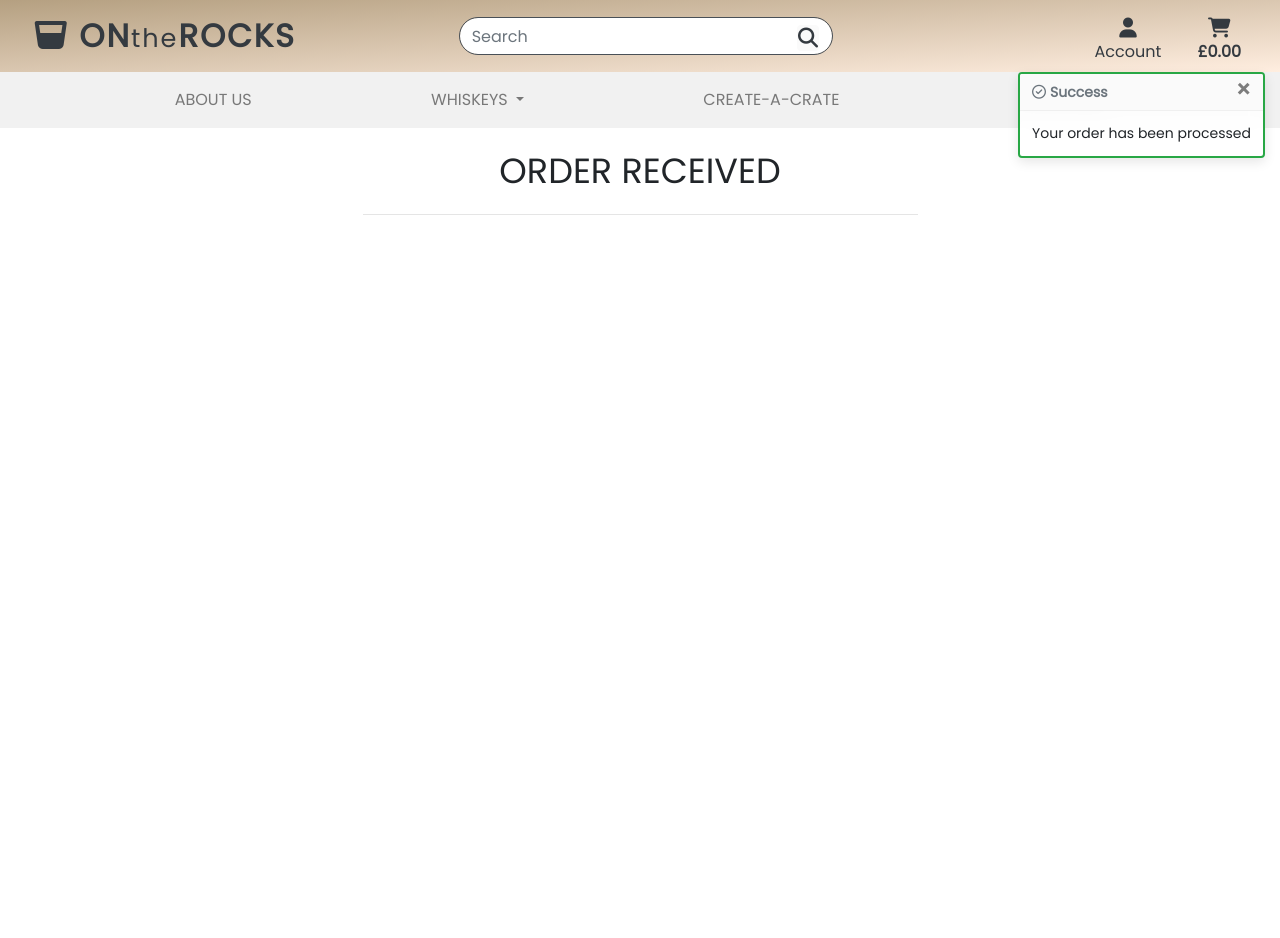
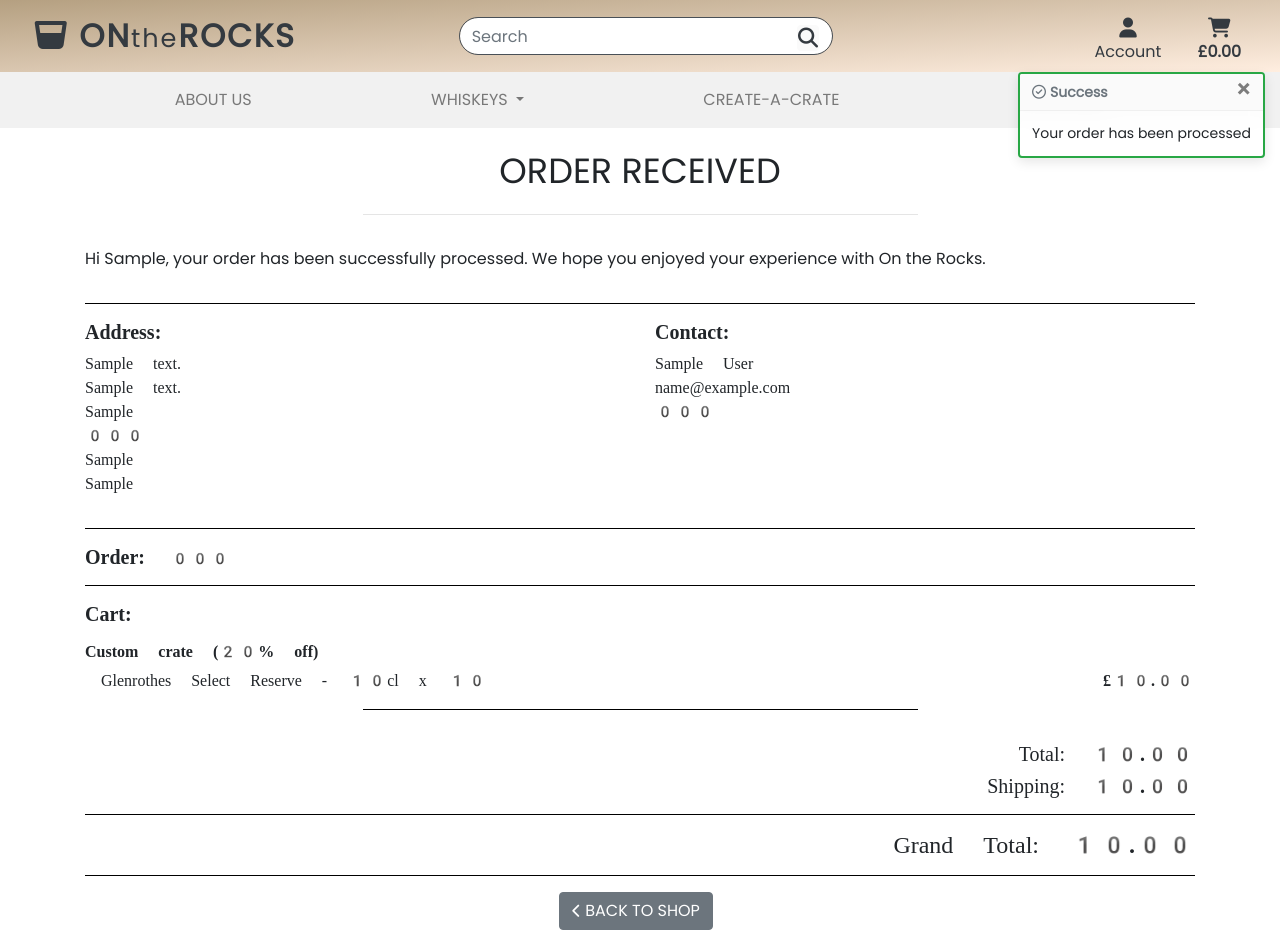
Before and after one commit to Matte-gtr/on_the_rocks, a Django app: page /checkout/successful_checkout/000 in a window 1280 px wide. Before the commit the page ends 215 px from the top, so only its background shows below. Run offline with Django 3.2, Linux system fonts and the light colour scheme; data comes from the database, SQL or seed files in the repository; tables that the repository leaves empty hold one stand-in row (values such as "Sample post"); some libraries are stand-ins or nearby versions.

Commit message:
add functionality and css to successful checkout for crate display

```diff
--- a/checkout/templates/checkout/successful_checkout.html
+++ b/checkout/templates/checkout/successful_checkout.html
@@ -15,3 +15,89 @@
         </div>
     </div>
 {% endblock %}
+
+{% block content %}
+    <div class="container">
+        <div class="row">
+            <div class="col">
+                <p class="mt-3">Hi {{ order.first_name }}, your order has been successfully processed. We hope you enjoyed your experience with On the Rocks.</p>
+            </div>
+        </div>
+        <hr class="border-black">
+        <div class="confirmation-page">
+            <div class="row">
+                <div class="col-12 col-md-6">
+                    <h5><strong>Address:</strong></h5>
+                    <p class="mb-0">{{ order.street_address1 }}</p>
+                    {% if order.street_address2 %}
+                        <p class="mb-0">{{ order.street_address2 }}</p>
+                    {% endif %}
+                    <p class="mb-0">{{ order.town_or_city }}</p>
+                    {% if order.postcode %}
+                        <p class="mb-0">{{ order.postcode }}</p>
+                    {% endif %}
+                    {% if order.county %}
+                        <p class="mb-0">{{ order.county }}</p>
+                    {% endif %}
+                    <p>{{ order.country }}</p>
+                </div>
+                <div class="col-12 col-md-6">
+                    <h5><strong>Contact:</strong></h5>
+                    <p class="mb-0">{{ order.first_name }} {{ order.last_name }}</p>
+                    <p class="mb-0">{{ order.email }}</p>
+                    <p>{{ order.contact_number }}</p>
+                </div>
+            </div>
+            <hr class="border-black">
+            <div class="row">
+                <div class="col-12">
+                    <h5 class="mb-0"><strong>Order: </strong><small>{{ order.order_number }}</small></h5>
+                </div>
+            </div>
+            <hr class="border-black">
+            <div class="row">
+                <div class="col">
+                    <h5 class="pb-2"><strong>Cart:</strong></h5>
+                    {% for item in order.lineitems.all %}
+                        {% if not item.crate_id %}
+                            <div>
+                                <p class="d-flow-root"><strong>{{ item.product.name }}</strong> - {{ item.product.size }}
+                                    <span class="float-right"><strong>£{{ item.lineitem_total }}</strong></span>
+                                    <span class="d-block">Qty: {{ item.quantity }}</span>
+                                </p>
+                            </div>
+                            <hr class="w-50 border-black">
+                        {% endif %}
+                    {% endfor %}
+                    {% for crate in cratelist %}
+                        <div>
+                            <h6><strong>Custom crate (20% off)</strong></h6>
+                            {% for item in order.lineitems.all %}
+                                {% if item.crate_id == crate %}
+                                    <p class="pl-3 mb-0 d-flow-root">{{ item.product.name }} - {{ item.product.size }} x {{ item.quantity }}
+                                        <span class="float-right"><strong>£{{ item.lineitem_total }}</strong></span>
+                                    </p>
+                                {% endif %}
+                            {% endfor %}
+                        </div>
+                        <hr class="w-50 border-black">
+                    {% endfor %}
+                </div>
+            </div>
+            <div class="row">
+                <div class="col">
+                    <h5 class="text-right mt-3">Total: <strong>{{ order.order_cost }}</strong></h5>
+                    <h5 class="text-right">Shipping: <strong>{{ order.shipping_cost }}</strong></h5>
+                    <hr class="border-black">
+                    <h4 class="text-right mb-0">Grand Total: <strong>{{ order.grand_total }}</strong></h4>
+                </div>
+            </div>
+            <hr class="border-black">
+        </div>
+        <div class="row">
+            <div class="col text-center">
+                <a class="btn btn-secondary text-uppercase mr-2 mb-2" href="{% url 'products' %}" role="button"><i class="fas fa-chevron-left fa-sm"></i> Back to Shop</a>
+            </div>
+        </div>
+    </div>
+{% endblock %}
--- a/checkout/views.py
+++ b/checkout/views.py
@@ -1,4 +1,5 @@
-from django.shortcuts import render, redirect, reverse, get_object_or_404, HttpResponse
+from django.shortcuts import render, redirect, reverse, get_object_or_404,\
+    HttpResponse
 from django.contrib import messages
 from django.conf import settings
 from django.views.decorators.http import require_POST
@@ -124,6 +125,13 @@ def successful_checkout(request, order_number):
     """ displays a page after a successful checkout and handles
     the saving the customers order form details """
     order = get_object_or_404(Order, order_number=order_number)
+
+    cratelist = []
+    for item in order.lineitems.all():
+        if item.crate_id:
+            if item.crate_id not in cratelist:
+                cratelist.append(item.crate_id)
+
     save_details = request.session.get('save_details')
     messages.success(request, 'Your order has been processed')
     if 'cart' in request.session:
@@ -133,6 +141,8 @@ def successful_checkout(request, order_number):
     context = {
         'order': order,
         'page_header': 'Order Received',
+        'save_details': save_details,
+        'cratelist': cratelist,
     }
     return render(request, template, context)
 
--- a/static/css/base.css
+++ b/static/css/base.css
@@ -488,6 +488,20 @@ div .fa-xl {
     display: block;
 }
 
+/*---------successful checkout---------*/
+
+.border-black {
+    border-color: black;
+}
+
+.d-flow-root {
+    display: flow-root;
+}
+
+.confirmation-page {
+    font-family: emoji;
+}
+
 /*---------stripe---------*/
 
 .stripe-card-field,
```
Also changed, not shown: site_management/templates/site_management/user_profile.html (added).
